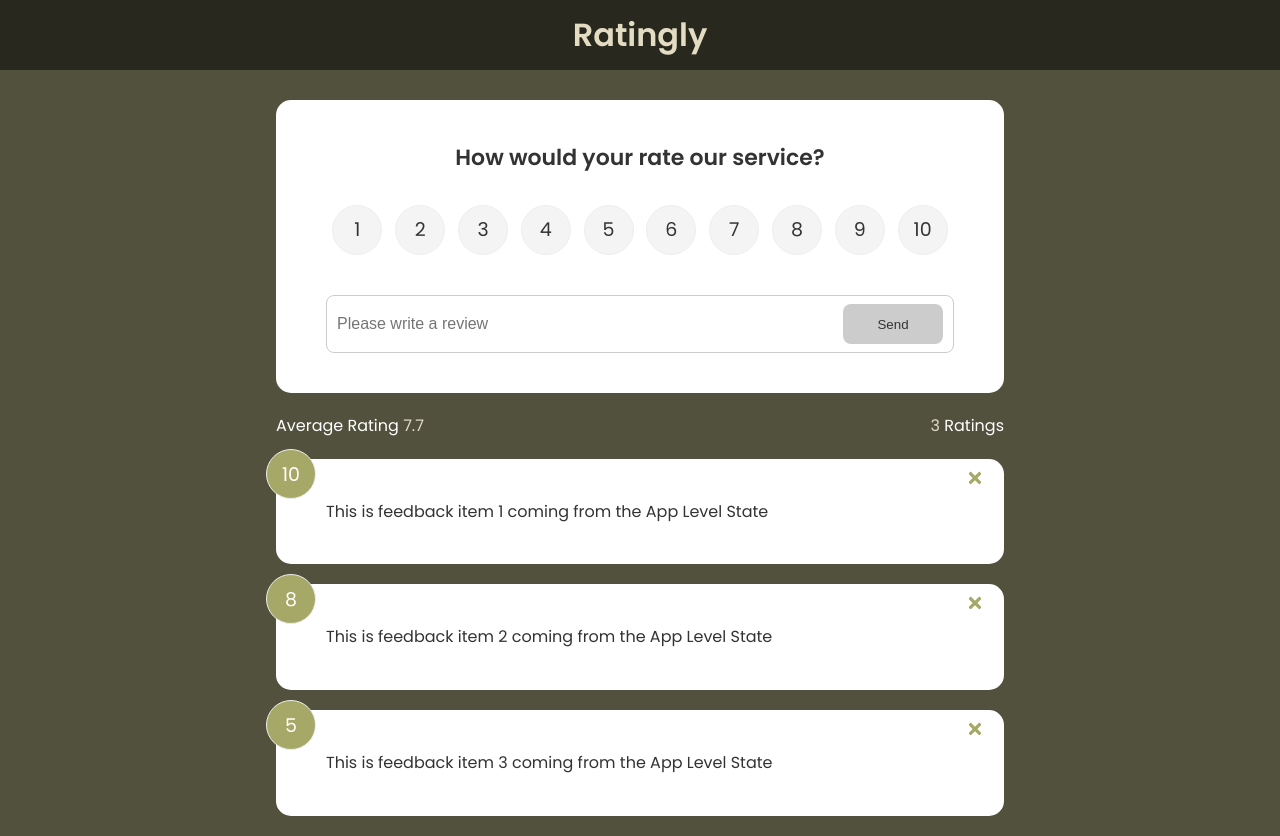
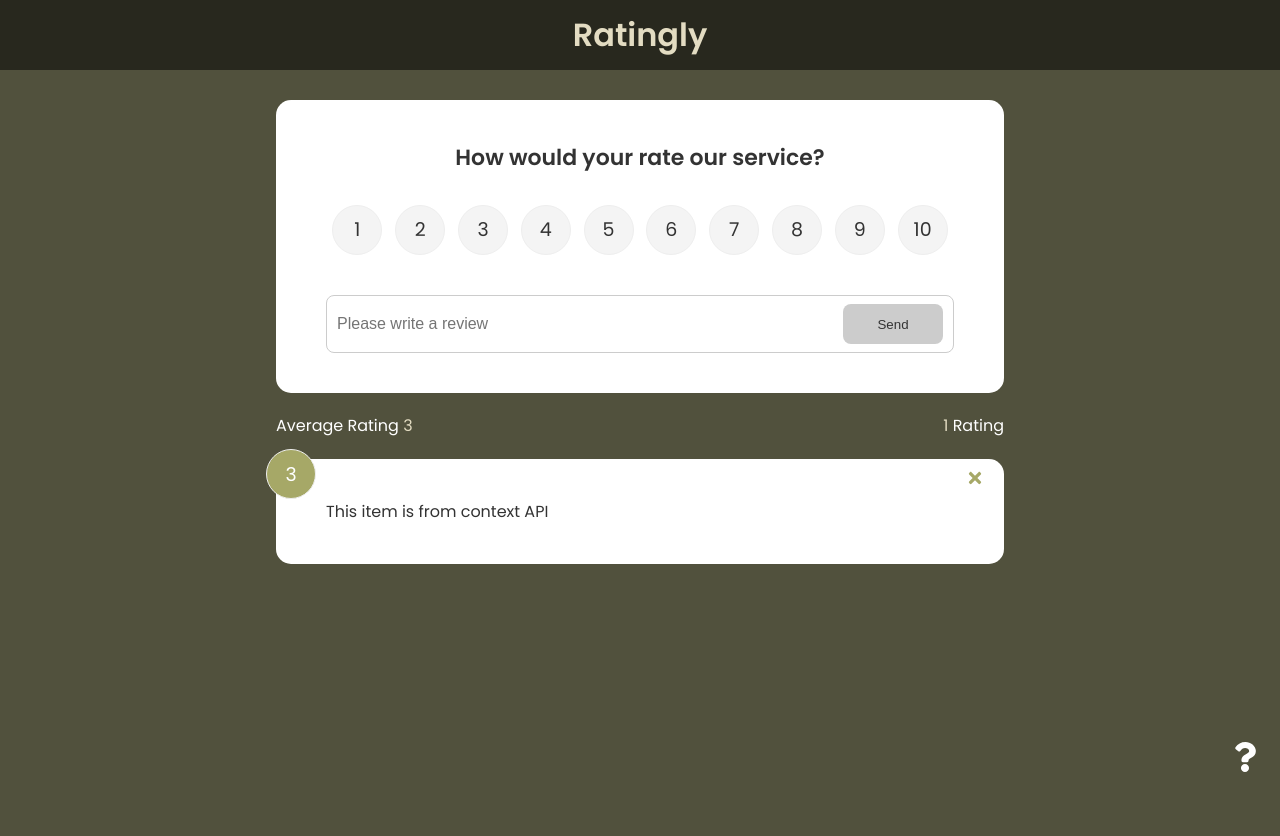
Before and after one commit to femmor/Ratingly, a React (Create React App) app: page / in a window 1280 px wide. After the commit the page ends 800 px from the top, so only its background shows below. Built offline with nearby package versions, Linux system fonts and the light colour scheme.

Commit message:
Get global state using useContext Hook

```diff
--- a/src/App.js
+++ b/src/App.js
@@ -1,6 +1,6 @@
 import { useState } from 'react';
 import { BrowserRouter as Router, Routes, Route } from 'react-router-dom';
-import { v4 as uuidv4 } from 'uuid';
+import AboutIconLink from './components/AboutIconLink';
 import Header from './components/Header';
 import RatingForm from './components/RatingForm';
 import RatingList from './components/RatingList';
@@ -9,22 +9,6 @@ import RatingData from './data/RatingData';
 import AboutPage from './pages/AboutPage';
 
 const App = () => {
-  const [ratingItems, setRatingItems] = useState(RatingData);
-
-  // Delete rating
-  const deleteRating = id => {
-    // confirm delete
-    if (window.confirm('Are you sure you want to delete this rating?')) {
-      setRatingItems(ratingItems.filter(rating => rating.id !== id));
-    }
-  };
-
-  // Add rating
-  const addRating = rating => {
-    rating.id = uuidv4();
-    setRatingItems([rating, ...ratingItems]);
-  };
-
   return (
     <Router>
       <Header />
@@ -35,17 +19,16 @@ const App = () => {
             exact
             element={
               <>
-                <RatingForm addRating={addRating} />
-                <RatingStats ratingItems={ratingItems} />
-                <RatingList
-                  ratingItems={ratingItems}
-                  deleteRating={deleteRating}
-                />
+                <RatingForm />
+                <RatingStats />
+                <RatingList />
               </>
             }
           />
           <Route exact path="/about" element={<AboutPage />} />
         </Routes>
+
+        <AboutIconLink />
       </div>
     </Router>
   );
--- /dev/null
+++ b/src/components/AboutIconLink.jsx
@@ -0,0 +1,22 @@
+import { FaQuestion, FaHome } from 'react-icons/fa';
+import { Link, useLocation } from 'react-router-dom';
+
+const AboutIconLink = ({ match }) => {
+  const location = useLocation();
+
+  return (
+    <div className="about-link">
+      {location.pathname === '/' ? (
+        <Link to="/about">
+          <FaQuestion size={30} />
+        </Link>
+      ) : (
+        <Link to="/">
+          <FaHome size={30} />
+        </Link>
+      )}
+    </div>
+  );
+};
+
+export default AboutIconLink;
--- a/src/components/Header.jsx
+++ b/src/components/Header.jsx
@@ -1,10 +1,14 @@
+import { Link } from 'react-router-dom';
+
 const Header = ({ text, textColor, bgColor }) => {
   const headerStyle = { color: textColor, backgroundColor: bgColor };
 
   return (
     <header style={headerStyle}>
       <div className="container">
-        <h2>{text}</h2>
+        <Link to="/">
+          <h2>{text}</h2>
+        </Link>
       </div>
     </header>
   );
--- a/src/components/RatingForm.jsx
+++ b/src/components/RatingForm.jsx
@@ -1,9 +1,13 @@
-import { useState } from 'react';
+import { useContext, useState } from 'react';
+import RatingContext from '../context/RatingContext';
 import RatingSelect from './RatingSelect';
 import Button from './shared/Button';
 import Card from './shared/Card';
 
-const RatingForm = ({ ratingItems, addRating }) => {
+const RatingForm = () => {
+  // Get addRating from the context
+  const { addRating } = useContext(RatingContext);
+
   const [text, setText] = useState('');
   const [rating, setRating] = useState(null);
   const [btnDisabled, setBtnDisabled] = useState(true);
--- a/src/components/RatingItem.jsx
+++ b/src/components/RatingItem.jsx
@@ -1,12 +1,17 @@
+import { useContext } from 'react';
+import RatingContext from '../context/RatingContext';
 import Card from './shared/Card';
 import { FaTimes } from 'react-icons/fa';
 
-const RatingItem = ({ ratingItem, handleDelete }) => {
+const RatingItem = ({ ratingItem }) => {
+  const { deleteRating } = useContext(RatingContext);
+
   const { id, rating, text } = ratingItem;
+
   return (
     <Card>
       <div className="num-display">{rating}</div>
-      <button className="close" onClick={() => handleDelete(id)}>
+      <button className="close" onClick={() => deleteRating(id)}>
         <FaTimes color="#a6a867" />
       </button>
       <div className="text-display">{text}</div>
--- a/src/components/RatingList.jsx
+++ b/src/components/RatingList.jsx
@@ -1,7 +1,12 @@
+import { useContext } from 'react';
+import RatingContext from '../context/RatingContext';
 import RatingItem from './RatingItem';
 import { motion, AnimatePresence } from 'framer-motion';
 
-const RatingList = ({ ratingItems, deleteRating }) => {
+const RatingList = () => {
+  // Get the ratingItems from the context
+  const { ratingItems } = useContext(RatingContext);
+
   // Check to see o=if there are any ratings
   if (!ratingItems || ratingItems.length === 0) {
     return <p>No Ratings Yet!</p>;
@@ -17,11 +22,7 @@ const RatingList = ({ ratingItems, deleteRating }) => {
             animate={{ opacity: 1 }}
             exit={{ opacity: 0 }}
           >
-            <RatingItem
-              key={ratingItem.id}
-              ratingItem={ratingItem}
-              handleDelete={deleteRating}
-            />
+            <RatingItem key={ratingItem.id} ratingItem={ratingItem} />
           </motion.div>
         ))}
       </AnimatePresence>
--- a/src/components/RatingStats.jsx
+++ b/src/components/RatingStats.jsx
@@ -1,4 +1,10 @@
-const RatingStats = ({ ratingItems }) => {
+import { useContext } from 'react';
+import RatingContext from '../context/RatingContext';
+
+const RatingStats = () => {
+  // Get the ratingItems from the context
+  const { ratingItems } = useContext(RatingContext);
+
   // Calculate average rating
   let average =
     ratingItems.reduce((acc, curr) => acc + curr.rating, 0) /
--- /dev/null
+++ b/src/context/RatingContext.js
@@ -0,0 +1,42 @@
+import { createContext, useState } from 'react';
+import { v4 as uuidv4 } from 'uuid';
+
+const RatingContext = createContext();
+
+export const RatingProvider = ({ children }) => {
+  const [ratingItems, setRatingItems] = useState([
+    {
+      id: 1,
+      text: 'This item is from context API',
+      rating: 3,
+    },
+  ]);
+
+  // Add rating
+  const addRating = rating => {
+    rating.id = uuidv4();
+    setRatingItems([rating, ...ratingItems]);
+  };
+
+  // Delete rating
+  const deleteRating = id => {
+    // confirm delete
+    if (window.confirm('Are you sure you want to delete this rating?')) {
+      setRatingItems(ratingItems.filter(rating => rating.id !== id));
+    }
+  };
+
+  return (
+    <RatingContext.Provider
+      value={{
+        ratingItems,
+        addRating,
+        deleteRating,
+      }}
+    >
+      {children}
+    </RatingContext.Provider>
+  );
+};
+
+export default RatingContext;
--- a/src/index.css
+++ b/src/index.css
@@ -11,6 +11,8 @@ body {
   background-color: #51513d;
   color: #fff;
   line-height: 1.6;
+  height: 100vh;
+  position: relative;
 }
 
 ul {
@@ -30,6 +32,11 @@ header {
   justify-content: space-between;
   align-items: center;
   margin-bottom: 30px;
+}
+
+header a {
+  color: #e3dcc2;
+  text-decoration: none;
 }
 
 header h2 {
@@ -203,19 +210,20 @@ input:focus {
 /* FIX: Remove position: absolute to keep about icon at the bottom of the
  * document */
 .about-link {
+  position: absolute;
+  bottom: 20px;
+  right: 20px;
   display: flex;
   justify-content: flex-end;
 }
 
-/* FIX: Remove position: absolute to keep about icon at the bottom of the
- * document */
 .about-link a {
   color: #fff;
   cursor: pointer;
 }
 
 .about-link a:hover {
-  color: #a6a867;
+  color: #e3dcc2;
 }
 
 .about h1 {
--- a/src/index.js
+++ b/src/index.js
@@ -1,11 +1,14 @@
 import React from 'react';
 import ReactDOM from 'react-dom/client';
+import { RatingProvider } from './context/RatingContext';
 import './index.css';
 import App from './App';
 
 const root = ReactDOM.createRoot(document.getElementById('root'));
 root.render(
   <React.StrictMode>
-    <App />
+    <RatingProvider>
+      <App />
+    </RatingProvider>
   </React.StrictMode>
 );
--- a/src/pages/AboutPage.jsx
+++ b/src/pages/AboutPage.jsx
@@ -1,3 +1,4 @@
+import { Link } from 'react-router-dom';
 import Card from '../components/shared/Card';
 
 const AboutPage = () => {
@@ -9,6 +10,7 @@ const AboutPage = () => {
           This is a simple React App to leave reviews, ratings and feedback for
           products and/or services.
         </p>
+        <Link to="/">Return to the homepage</Link>
       </div>
     </Card>
   );
```
